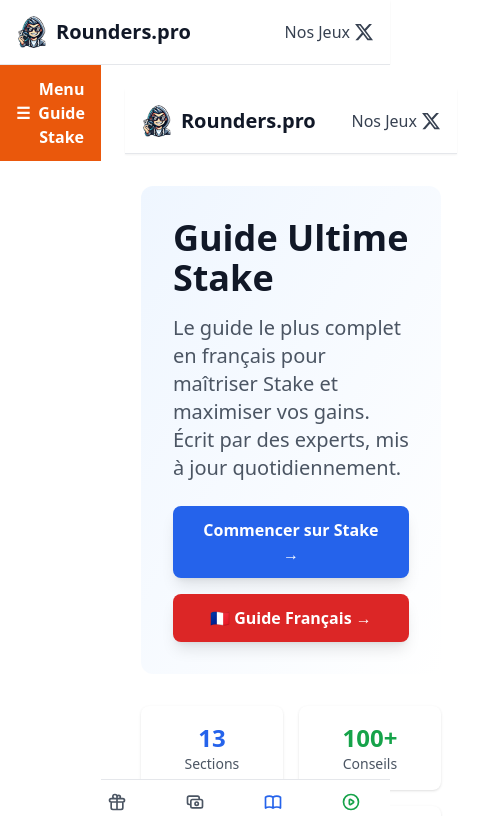
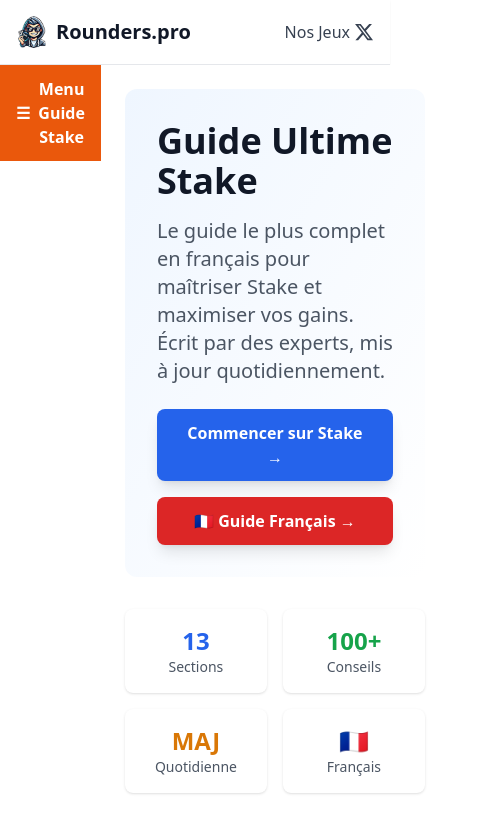
Before and after one commit to Web-Online-Concept/rounders-pro, a Next.js app: page /guide-stake in a window 390 px wide. Shown: the top 816 px of the page, 481 px wide, since content can reach past the window. Built offline with nearby package versions, Linux system fonts and the light colour scheme.

Commit message:
Update page.js

```diff
--- a/app/guide-stake/page.js
+++ b/app/guide-stake/page.js
@@ -1,8 +1,5 @@
 // app/guide-stake/page.js
 import Link from 'next/link';
-import Header from '../components/Header';
-import Footer from '../components/Footer';
-import BottomBar from '../components/BottomBar';
 import { AFFILIATE_LINK } from '../config/affiliate';
 
 export default function GuideStakePage() {
@@ -89,11 +86,7 @@ export default function GuideStakePage() {
   ];
 
   return (
-    <>
-      <Header />
-
-      <main className="pb-16 md:pb-0">
-        <div className="max-w-7xl mx-auto px-4 sm:px-6 lg:px-8 py-8">
+    <div className="pb-20 md:pb-0">
       {/* Hero Section */}
       <div className="bg-gradient-to-br from-blue-50 to-white rounded-xl p-8 mb-8">
         <h1 className="text-4xl md:text-5xl font-bold text-gray-900 mb-4">
@@ -197,10 +190,5 @@ export default function GuideStakePage() {
         </Link>
       </div>
     </div>
-      </main>
-
-      <Footer />
-      <BottomBar />
-    </>
   );
 }
```
Lines whose indentation alone changed are shown as unchanged.
